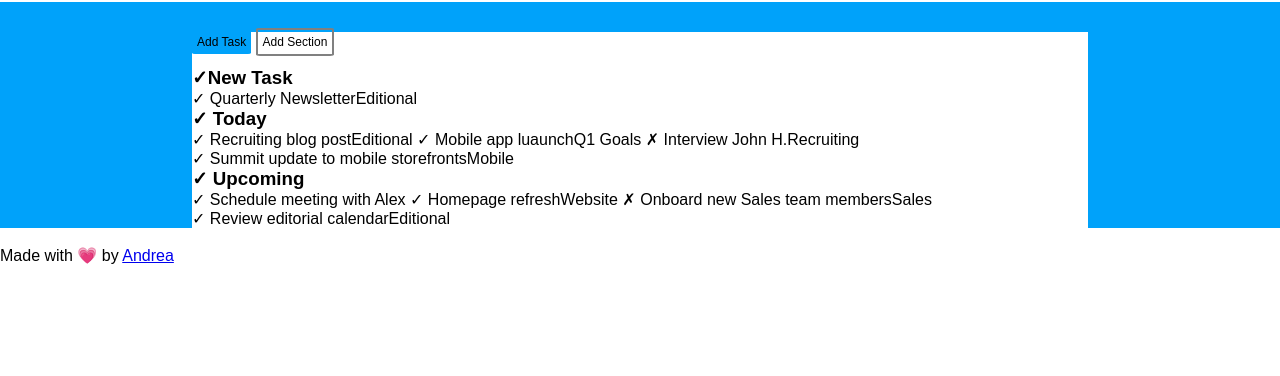
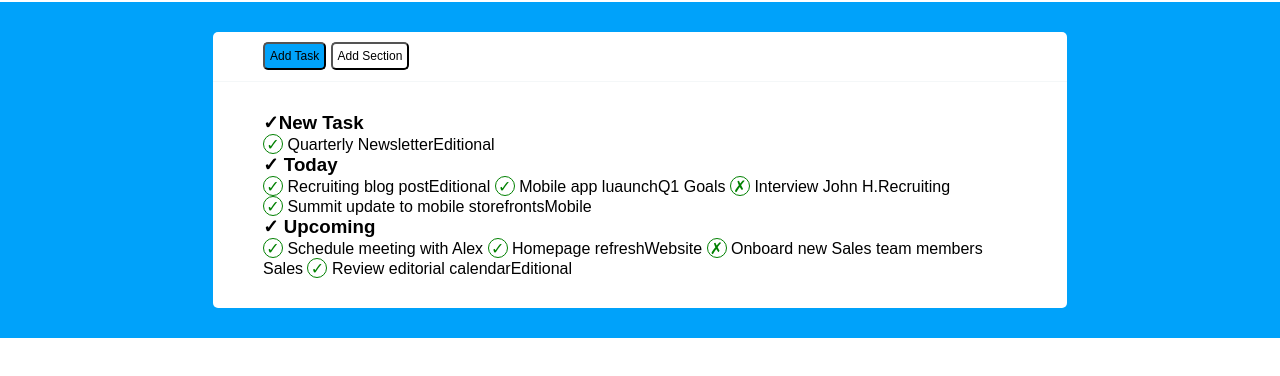
Before and after one commit to AndreaTorelli87/html-css-toboolist, a plain HTML site: page index.html in a window 1280 px wide. Shown: the part 58-434 px from the top of the page. Drawn offline with Linux system fonts and the light colour scheme.

Commit message:
Push a caso

```diff
--- a/css/style.css
+++ b/css/style.css
@@ -19,7 +19,8 @@ h1{
 
 main{
     background-color: #00A2FA;
-    padding-top: 30px;
+    padding: 30px;
+
 }
 
 .buttons, .list{
@@ -29,30 +30,42 @@ main{
 }
 
 .buttons{
-    height: 35px;
-    border-bottom: gray;
-
+    padding: 10px 50px;
+    height: 50px;
+    border-bottom: #F4F7F8 solid 1px;
+    border-radius: 5px 5px 0 0;
 }
 
 .button{
-    border-radius: 5%;
+    border-radius: 5px;
     padding: 5px;
     font-size: 12px;
 }
 
 .first{
     background-color: #00A2FA;
-    vertical-align: middle;
 
 }
 
 .second{
-    border: solid grey 2px;
+    background-color: white
 }
-
-
-
 
 p{
     display: inline-block;
 }
+
+.list{
+    border-radius: 0 0 5px 5px;
+    padding: 30px 50px;
+}
+
+p span{
+    color: green;
+    border-radius: 50%;
+    width: 20px;
+    height: 20px;
+    display: inline-block;
+    text-align: center;
+    border: solid 1px;
+}
--- a/index.html
+++ b/index.html
@@ -16,8 +16,8 @@
 
         <main>
             <div class="buttons">
-                <span class="first button">Add Task</span>
-                <span class="second button">Add Section</span>
+                <button class="first button">Add Task</button>
+                <button class="second button">Add Section</button>
 
             </div>
 
@@ -41,9 +41,9 @@
             </div>
         </main>
 
-        <footer>
+        <!-- <footer>
             <br/>
             <p>Made with &#128151; by <a href="https://github.com/AndreaTorelli87">Andrea</a></p>
-        </footer>
+        </footer> -->
     </body>
 </html>
```
